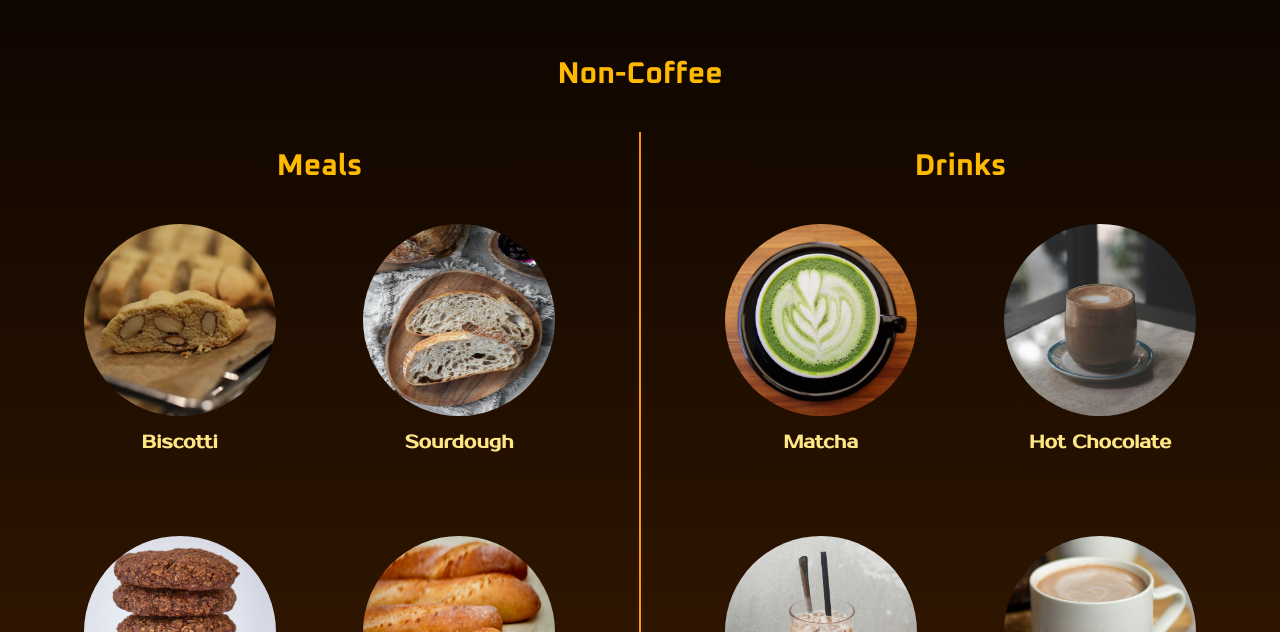
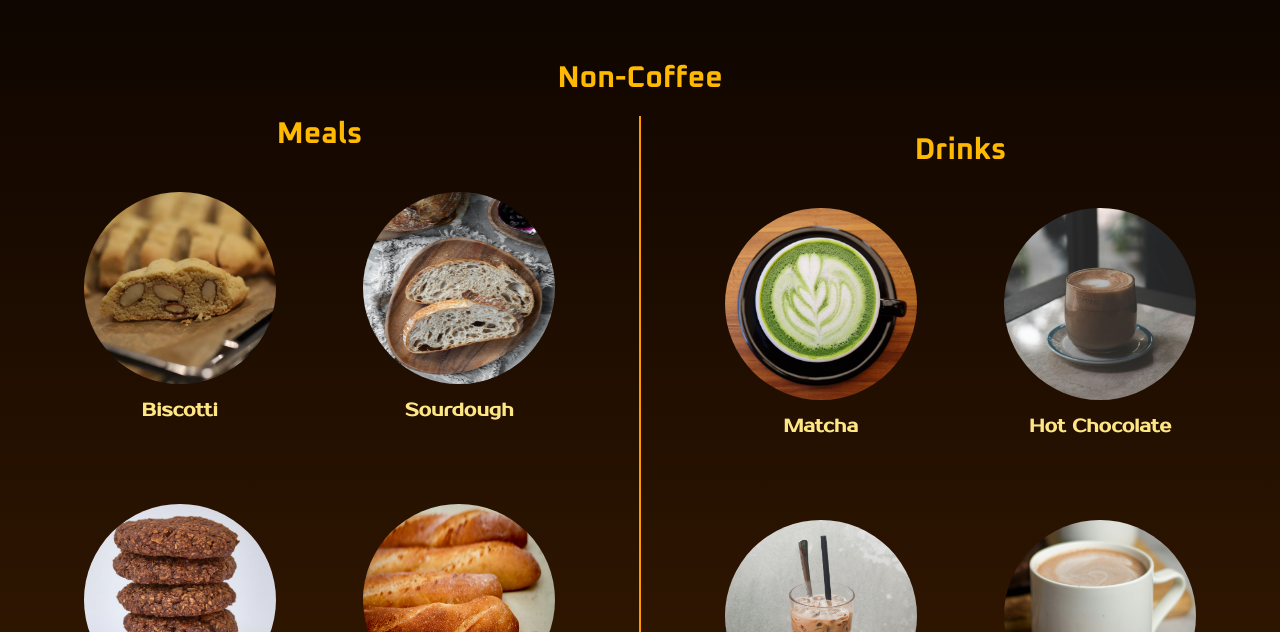
Before and after one commit to RanuDewantara/CoffeeQ, a Vue app: page / in a window 1280 px wide. Shown: the part 2328-2960 px from the top of the page. Built offline with nearby package versions, Linux system fonts and the light colour scheme.

Commit message:
update: fix Navbar and Non-Coffees

```diff
--- a/src/components/Navbar.vue
+++ b/src/components/Navbar.vue
@@ -4,7 +4,7 @@
       <a href="#" class="flex items-center space-x-3 rtl:space-x-reverse ms-5 md:ms-0">
 	      <img src="../assets/img/CoffeeQ.png" alt="CoffeeQ" class="h-24 p-2">
       </a>
-      <button data-collapse-toggle="navbar-solid-bg" type="button" class="inline-flex items-center p-2 me-5 w-10 h-10 justify-center text-sm text-gray-500 rounded-lg md:hidden hover:bg-[#1C0000] focus:bg-[#100000]" aria-controls="navbar-solid-bg" aria-expanded="false">
+      <button data-collapse-toggle="navbar-solid-bg" type="button" class="inline-flex items-center p-2 me-5 w-10 h-10 justify-center text-sm text-gray-500 rounded-lg md:hidden hover:bg-[#1C0000] focus:bg-[#100000] duration-100" aria-controls="navbar-solid-bg" aria-expanded="false">
 	      <svg class="w-5 h-5" aria-hidden="true" xmlns="http://www.w3.org/2000/svg" fill="none" viewBox="0 0 17 14">
           <path stroke="white" stroke-linecap="round" stroke-linejoin="round" stroke-width="2" d="M1 1h15M1 7h15M1 13h15"/>
         </svg>
--- a/src/components/NonCoffee.vue
+++ b/src/components/NonCoffee.vue
@@ -1,10 +1,9 @@
 <template>
-	<div id="noncoffees" class="bg-gradient-to-b from-[#0D0500] to-[#3b1c01] pt-14 pb-20">
-		<h1 class="font-['Oxanium'] font-bold text-2xl text-center text-amber-400 py-10 md:text-3xl lg:col-span-2">Non-Coffee</h1>
-<!--		<hr class="border-t-amber-500 border-t-2 pb-1 col-span-2">-->
+	<div id="noncoffees" class="bg-gradient-to-b from-[#0D0500] to-[#3b1c01] py-20">
+		<h1 class="font-['Oxanium'] font-bold text-2xl text-center text-amber-400 py-5 md:text-3xl lg:col-span-2">Non-Coffee</h1>
 		<div class="max-w-screen-2xl mx-auto w-full grid lg:px-12 lg:grid-cols-2 xl:px-0">
 			<div class="lg:border-e-1 lg:border-e-amber-500 lg:px-0 xl:px-10">
-			  <h1 class="font-['Oxanium'] font-bold text-2xl text-center text-amber-400 pt-4 md:text-3xl">Meals</h1>
+			  <h1 class="font-['Oxanium'] font-bold text-2xl text-center text-amber-400 pt-0 md:text-3xl">Meals</h1>
 			  <div class="mx-auto grid md:grid-cols-2">
 				  <div class="font-['ProstoOne'] font-semibold space-y-3 text-lg text-amber-200 text-center py-10">
 					  <img src="../assets/img/biscotti.jpg" class="max-w-xs h-40 w-40 mx-auto rounded-full overflow-hidden lg:h-48 lg:w-48" alt="biscotti">
```
